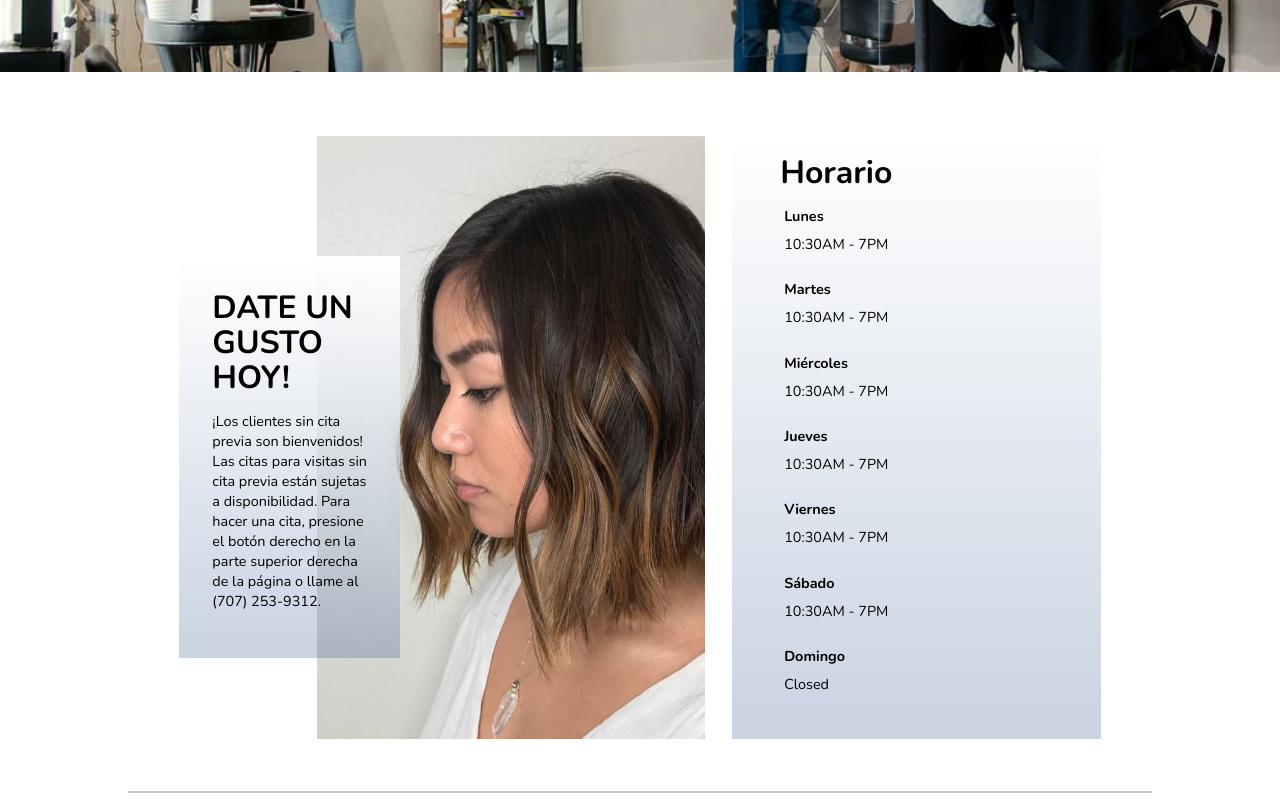
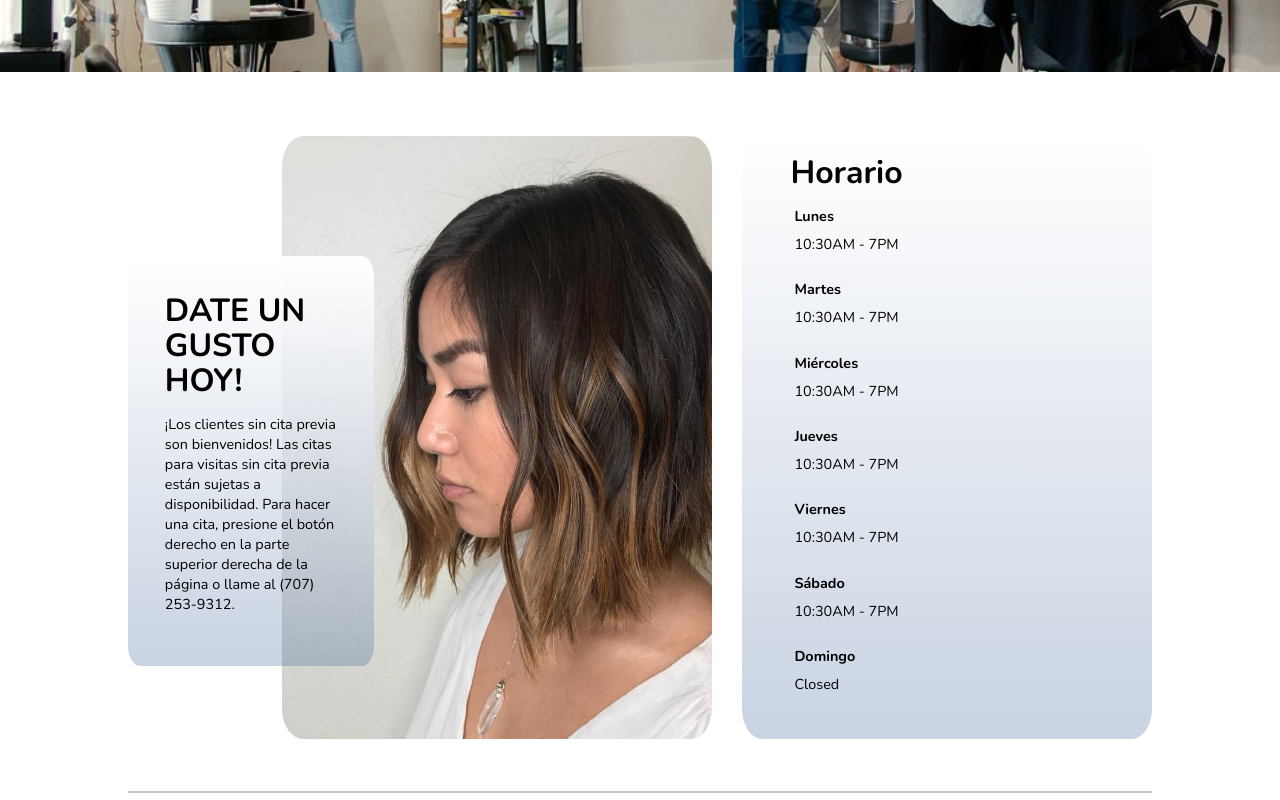
Before and after one commit to ronaldo719/appointment-scheduler, a React (Create React App) app: page / in a window 1280 px wide. Shown: the part 460-1260 px from the top of the page. Built offline with nearby package versions, Linux system fonts and the light colour scheme; no server answers.

Commit message:
added repsonive css for smartphones on home page only

```diff
--- a/src/pages/Home.js
+++ b/src/pages/Home.js
@@ -1,4 +1,3 @@
-// import homeImg from '../images/hairhome.jpg'
 import womenHaircut from "../images/Women's+haircut.jpg"
 import { useTranslation } from 'react-i18next';
 import salonImg from '../images/Flourish_13.jpg';
@@ -66,14 +65,10 @@ export default function Home() {
                 </div>
 
 
-
-
-
-
                 <hr className="firstLine"></hr>
 
                 <div className="locationContainer">
-                    <div className="loocationInfo">
+                    <div className="locationInfo">
                         <h1 className="locationTitle">{t('home:location')}</h1>
                         <p className="locationAddress">
                             Mary's Hair Cuts <br></br>
--- a/src/styles/Home.css
+++ b/src/styles/Home.css
@@ -9,8 +9,6 @@
 .homePageImg {
   position: relative;
   width: 100%;
-  /* margin-top: calc(13%); */
-  /* border: 1px solid red; */
   height: 50vh;
 }
 
@@ -27,24 +25,17 @@
 .mainContent {
   padding: 0 calc(10%);
   margin-top: calc(5%);
-  /* border: 1px solid red; */
 }
 
 .middleContent{
     position: relative;
     width: 100%;
-    /* margin-top: 100px; */
     display: flex;
     height: auto;
-    /* padding: 3rem 0; */
-    padding: 0 calc(5%);
-    /* border: 1px solid green; */
+    /* padding: 0 calc(5%); */
     margin-bottom: calc(5%);
 }
 
-#homeMiddle {
-  margin-top: 0px;
-}
 
 
 .womenHaircut {
@@ -57,7 +48,9 @@
     padding:0;
     margin: 0;
     z-index: 1;
+    border-radius: 5%;
 }
+
 .messageContainer{
   position: relative;
   display: block;
@@ -70,6 +63,7 @@
   background-attachment: scroll;
   background-color: transparent;
   height: auto;
+  border-radius: 5%;
 }
 
 
@@ -79,7 +73,7 @@
 }
 
 .welcomeMessage {
-    font-size: 12px;
+    font-size: 0.9rem;
     line-height: 20px;
 }
 
@@ -91,7 +85,7 @@
 
 .homeHours {
     position: relative;
-    /* height: 70%; */
+    border-radius: 5%;
     color: black;
     text-align: left;
     padding: 1.5rem;
@@ -99,7 +93,6 @@
     background-image: linear-gradient(180deg, rgba(255,255,255,1),rgba(39,79,140,0.25));
     background-attachment: scroll;
     background-color: transparent;
-    /* height: auto; */
 }
 
 .hours {
@@ -154,7 +147,7 @@ hr {
     height: 40vh;
 }
 
-.loocationInfo {
+.locationInfo {
   width: 30%;
 }
 
@@ -210,7 +203,6 @@ hr {
     margin: 0;
     padding: 0;
     height: auto;
-    /* border: 1px solid green; */
   }
 
   .messageContainer{
@@ -224,10 +216,6 @@ hr {
   }
 
 
-.welcomeMessage {
-  font-size: 0.9rem;
-}
-
 .titleMessage {
     font-size: 2rem;
     font-weight: 700;
@@ -237,7 +225,6 @@ hr {
 
 .rightSide {
   width: calc(40%);
-  /* height: 100%; */
 }
 
 .homeHours {
@@ -246,31 +233,23 @@ hr {
     height: 100%;
 }
 
-
-
-
 .footerLine {
     margin-top: 100px;
 }
-
-
 
 }
 
 
 
 /* Smartphones (portrait and landscape) ----------- */
-/* @media only screen and (min-device-width : 300px) and (max-device-width : 480px) {
+@media only screen and (min-device-width : 300px) and (max-device-width : 480px) {
 
-
-
-  .pageTitle {
-    font-size: 1.5rem;
-    font-weight: 600;
+  .mainContent {
+    padding: 0 calc(5%);
   }
 
   .middleContent{
-    margin-top: 50px;
+    margin-top: 2rem;
     display: block;
 
 }
@@ -278,15 +257,18 @@ hr {
 .leftSide {
   position: relative;
   margin: 0;
-  height: 100%;
   width: 100%;
-  display: flex;
-  height: 100%;
+  display: block;
+  height: auto;
+}
+
+.titleMessage {
+  font-size: 1.6rem;
 }
 
 .womenHaircut {
   position: absolute;
-  top: 0;
+  top: 80%;
   right: 0;
   display: block;
   width: calc(80%);
@@ -295,31 +277,47 @@ hr {
 
 .messageContainer {
   position: relative;
+  width: 100%;
   width: calc(100% - 30%);
-  margin-top: calc(60%);
+  /* margin-top: calc(60%); */
   display: block;
-  padding: 10% 14%;
+  padding: 5% 10%;
 }
 
-.welcomeMessage {
-    font-weight: 500;
+.homeHours li {
+  padding: 0;
 }
 
-
 .rightSide {
-  margin-top: calc(10%);
+  margin-top: calc(70%);
 }
 
 .homeHours {
   width: 100%;
 }
 
-.footer {
-    font-size: 12px;
+.hours {
+  font-size: 1.6rem;
 }
 
+.locationContainer {
+  display: block;
+  height: auto;
+}
 
-} */
+.locationInfo {
+  width: 100%;
+}
+
+.homeMap {
+  width: 100%;
+  height: 30vh;
+}
+.footer {
+    font-size: 0.7rem;
+}
+
+}
 
 
 /* @media only screen and (min-device-width : 480px) and (max-device-width : 767px) {
--- a/src/styles/Services.css
+++ b/src/styles/Services.css
@@ -8,8 +8,9 @@ h1, h2, h3 {
     text-transform: uppercase;
     line-height: 26px;
 }
+
 p {
-    font-size: 1rem;
+    font-size: 0.9rem;
     font-weight: 400;
     line-height: 26px;
 }
```
